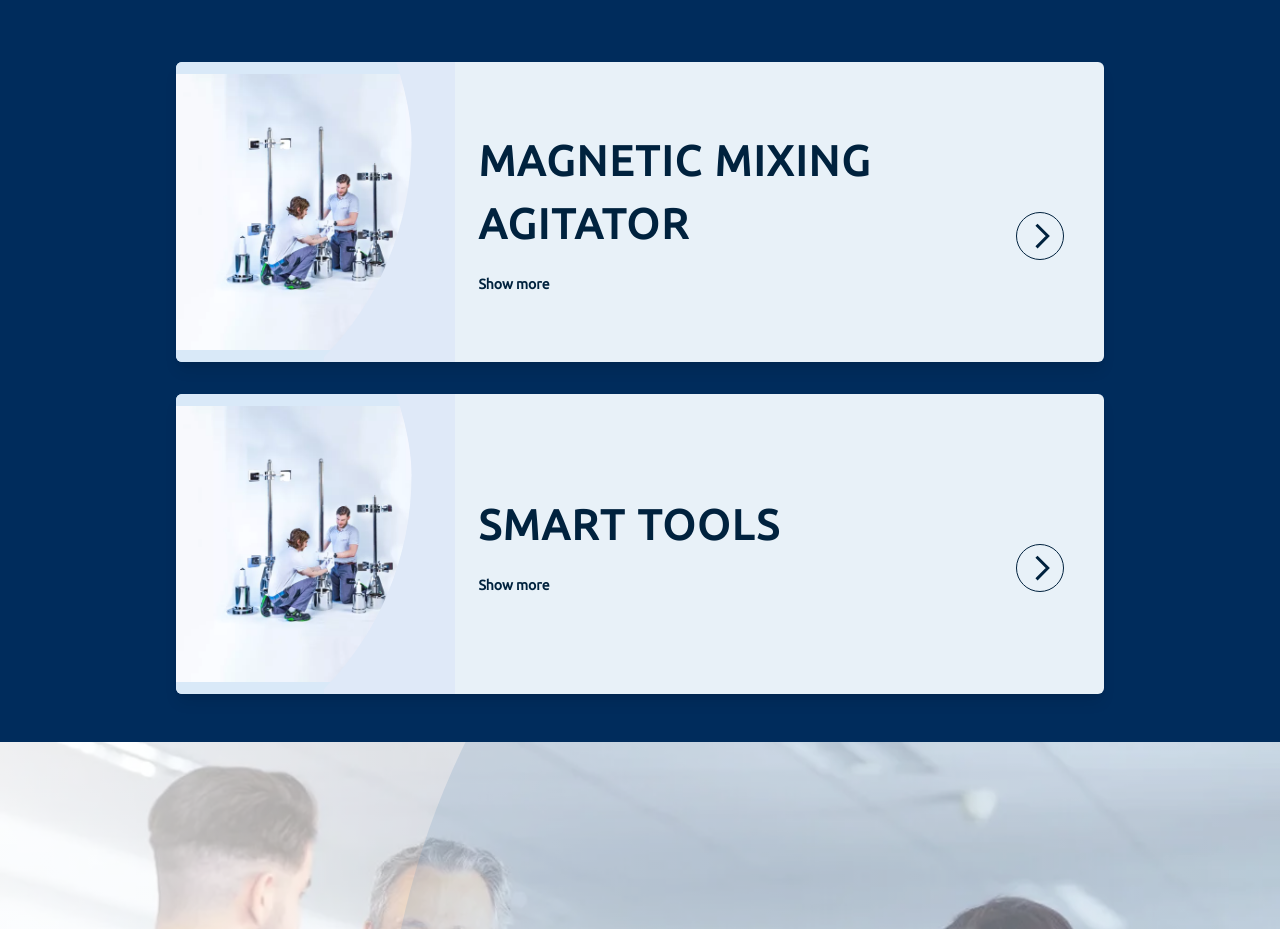
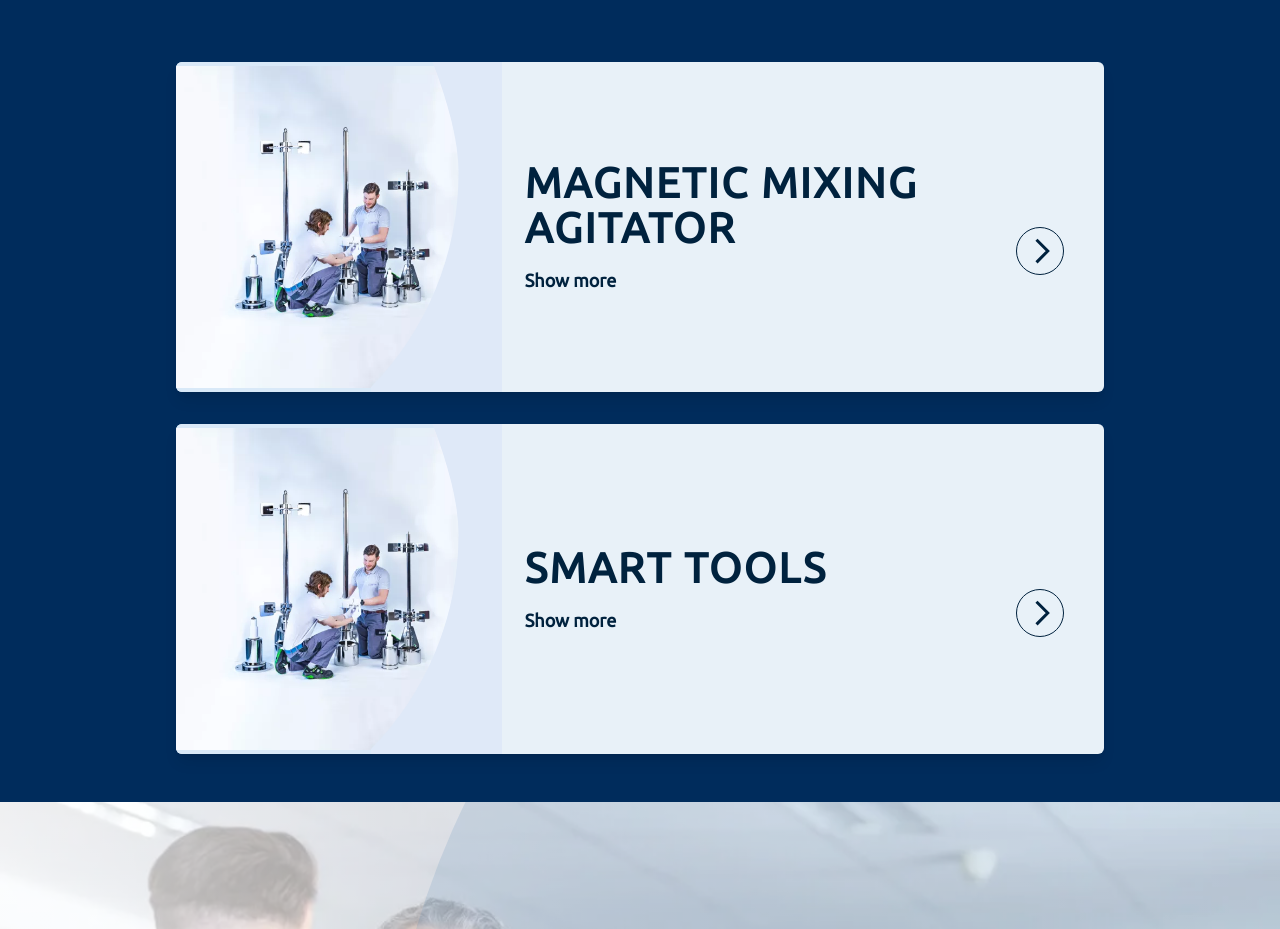
Before and after one commit to srushti-4151/Dendrites, a React (Create React App) app: page /products in a window 1280 px wide. Shown: the part 1140-2069 px from the top of the page. Built offline with nearby package versions, Linux system fonts and the light colour scheme.

Commit message:
Stupidd design change

```diff
--- a/src/views/home/HomeAnimatedSection.jsx
+++ b/src/views/home/HomeAnimatedSection.jsx
@@ -592,6 +592,7 @@ c2.3,0,4.4,1,6,2.7l0,0c0.2,0.2,18,22.7,18,35.1c0,13.2-10.8,24-24,24S0,51,0,37.8C
                 </svg>
               </div>
             </div>
+
             <div className="numboxs">
               <Link
                 to=""
--- a/src/views/products/ProductOverview.jsx
+++ b/src/views/products/ProductOverview.jsx
@@ -104,14 +104,14 @@ const ProductOverview = () => {
       </div>
 
       {/* Product Cards */}
-      <div className="grid grid-cols-1 lg:grid-cols-1 gap-8 mx-auto px-6 lg:px-44 pb-12">
+      <div className="grid grid-cols-1 lg:grid-cols-1 gap-8 mx-auto px-0 lg:px-44 pb-12">
         {products.map((product, index) => (
           <div
             key={index}
             className="bg-[#e8f1f8] lg:w-[100%] relative flex flex-col lg:flex-row items-center rounded-md shadow-lg hover:shadow-xl transition overflow-hidden"
           >
             {/* Image Section */}
-            <div className="relative flex-shrink-0 lg:w-[30%] w-full h-[200px] lg:h-[300px] lg:flex hidden items-center justify-center bg-[#d9e9f8]">
+            <div className="relative flex-shrink-0 lg:w-[35%] w-full h-[250px] lg:h-[330px] lg:flex hidden items-center justify-center bg-[#d9e9f8]">
               <img
                 src={product.image}
                 alt={product.title}
@@ -122,17 +122,17 @@ const ProductOverview = () => {
             </div>
 
             {/* Text Section */}
-            <div className="relative w-full lg:w-[70%] p-6 lg:py-8 lg:pr-32 inline-table align-middle text-[#00223e]">
-              <h2 className="text-[24px] lg:text-[42px] font-extrabold mb-4 uppercase tracking-wider">
+            <div className="relative w-full lg:w-[65%] p-6 lg:py-8 lg:pr-32 inline-table align-middle text-[#00223e]">
+              <h2 className="text-[24px] leading-[25px] lg:leading-[45px] lg:text-[42px] font-extrabold mb-4 uppercase tracking-wider">
                 {product.title}
               </h2>
                 <a
                   href="#"
-                  className="text-sm lg:text-start font-semibold hover:underline transition"
+                  className="text-sm lg:text-lg lg:text-start font-semibold hover:underline transition"
                 >
                   {product.description}
                 </a>
-                <div className="ml-auto absolute top-1/2 right-[40px]">
+                <div className="ml-auto absolute lg:top-1/2 right-[40px]">
                     <svg xmlns="http://www.w3.org/2000/svg" width="48" height="48" viewBox="0 0 48 48"><g transform="translate(344 815) rotate(180)"><g transform="translate(296 767)" fill="none" stroke="#00223e" stroke-width="1"><circle cx="24" cy="24" r="24" stroke="none"></circle><circle cx="24" cy="24" r="23.5" fill="none"></circle></g><path d="M-6866.086-3964.343h15.916v15.917" transform="translate(-1728.329 -6856.076) rotate(-135)" fill="none" stroke="#00223e" stroke-width="3"></path></g></svg>
                 </div>
             </div>
```
